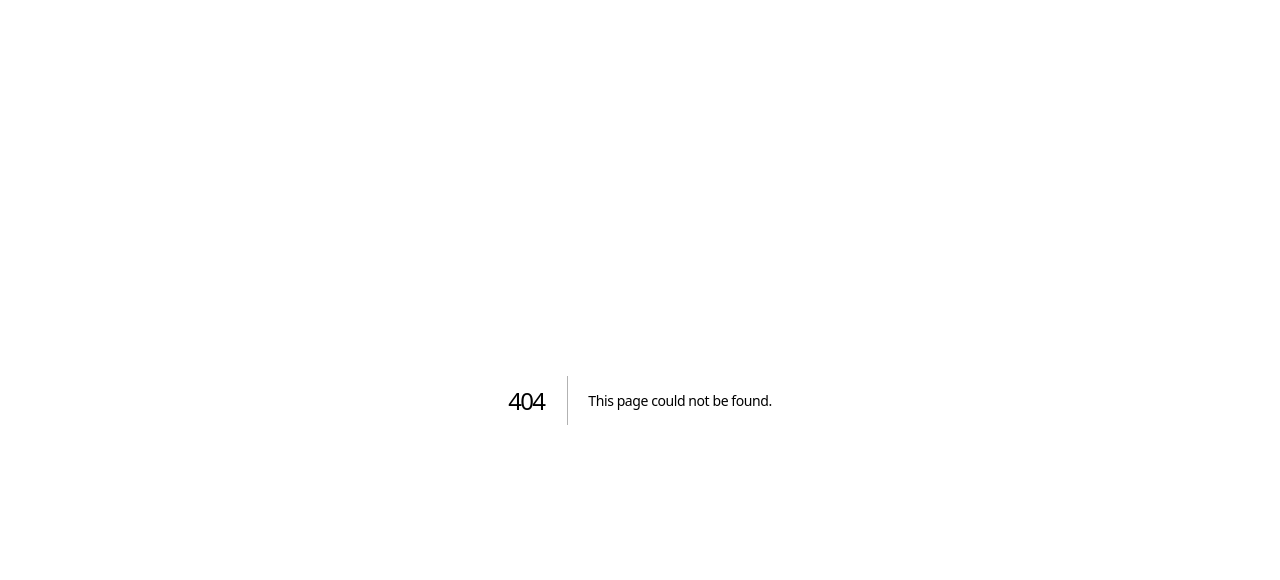
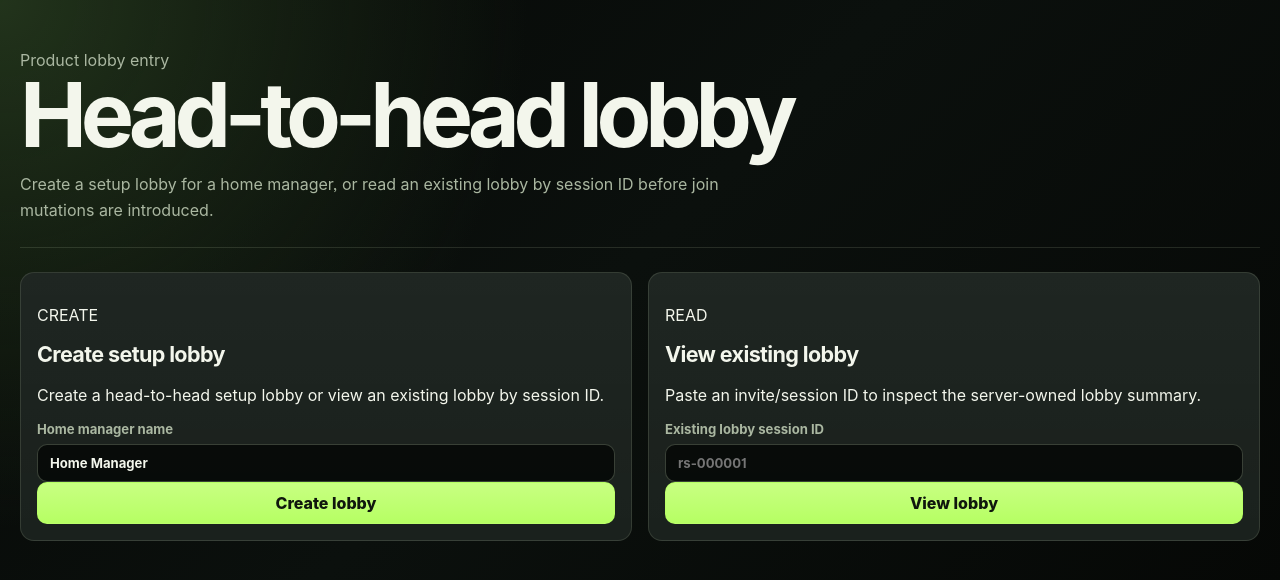
Before and after one commit to xiris/xcm0102, a Next.js app: page /head-to-head-lobby in a window 1280 px wide. Before the commit this address had no page. Shown: the top 580 px of the page. Built offline with nearby package versions, Linux system fonts and the light colour scheme.

Commit message:
feat: add head-to-head lobby entry

```diff
--- /dev/null
+++ b/app/head-to-head-lobby/page.tsx
@@ -0,0 +1,5 @@
+import { HeadToHeadLobbyEntry } from '../../src/web/HeadToHeadLobbyEntry';
+
+export default function HeadToHeadLobbyPage() {
+  return <HeadToHeadLobbyEntry />;
+}
--- /dev/null
+++ b/src/web/HeadToHeadLobbyEntry.tsx
@@ -0,0 +1,121 @@
+'use client';
+
+import { useMemo, useState } from 'react';
+import { createHeadToHeadLobbyReadModel, createHeadToHeadLobbyRequest } from './headToHeadLobbyModel';
+import { createReplaySessionFromWeb, getReplaySessionSummaryFromWeb } from './replaySessionClient';
+import { createReplaySessionLobbyStatusViewModel, type ReplaySessionLobbySummary } from './replaySessionLobbyStatusViewModel';
+import { LobbyStatusCard } from './MatchLab';
+
+export function HeadToHeadLobbyEntry() {
+  const [homeManagerName, setHomeManagerName] = useState('Home Manager');
+  const [lookupSessionId, setLookupSessionId] = useState('');
+  const [summary, setSummary] = useState<ReplaySessionLobbySummary | null>(null);
+  const [statusCopy, setStatusCopy] = useState('Create a head-to-head setup lobby or view an existing lobby by session ID.');
+  const [errorCopy, setErrorCopy] = useState<string | null>(null);
+  const [pendingLabel, setPendingLabel] = useState<string | null>(null);
+  const lobbyStatus = useMemo(() => (summary ? createReplaySessionLobbyStatusViewModel(summary) : null), [summary]);
+  const lobbyReadModel = useMemo(() => (summary ? createHeadToHeadLobbyReadModel(summary) : null), [summary]);
+
+  async function createLobby() {
+    setPendingLabel('Create lobby');
+    setErrorCopy(null);
+    setStatusCopy('Creating head-to-head lobby...');
+    try {
+      const created = await createReplaySessionFromWeb(createHeadToHeadLobbyRequest({ homeManagerName }));
+      const refreshedSummary = await getReplaySessionSummaryFromWeb(created.sessionId);
+      setSummary(refreshedSummary);
+      setLookupSessionId(created.sessionId);
+      setStatusCopy(`Created lobby ${created.sessionId}. Share the invite code with an opponent.`);
+    } catch (error) {
+      setErrorCopy(error instanceof Error ? error.message : 'Replay session request failed: unknown lobby creation error');
+      setStatusCopy('Head-to-head lobby creation failed.');
+    } finally {
+      setPendingLabel(null);
+    }
+  }
+
+  async function viewLobby() {
+    const sessionId = lookupSessionId.trim();
+    if (sessionId.length === 0) {
+      setErrorCopy('Enter an existing lobby session ID.');
+      return;
+    }
+    setPendingLabel('View lobby');
+    setErrorCopy(null);
+    setStatusCopy(`Loading lobby ${sessionId}...`);
+    try {
+      const refreshedSummary = await getReplaySessionSummaryFromWeb(sessionId);
+      setSummary(refreshedSummary);
+      setStatusCopy(`Loaded lobby ${sessionId}.`);
+    } catch (error) {
+      setErrorCopy(error instanceof Error ? error.message : 'Replay session request failed: unknown lobby lookup error');
+      setStatusCopy('Head-to-head lobby lookup failed.');
+    } finally {
+      setPendingLabel(null);
+    }
+  }
+
+  return (
+    <main className="shell head-to-head-lobby-entry">
+      <section className="hero">
+        <p>Product lobby entry</p>
+        <h1>Head-to-head lobby</h1>
+        <p>Create a setup lobby for a home manager, or read an existing lobby by session ID before join mutations are introduced.</p>
+      </section>
+
+      <section className="panel-grid">
+        <article className="info-list">
+          <div className="sectionheader">
+            <p>CREATE</p>
+            <h2>Create setup lobby</h2>
+            <p>{statusCopy}</p>
+          </div>
+          {errorCopy ? <p className="error">{errorCopy}</p> : null}
+          <label>
+            Home manager name
+            <input value={homeManagerName} onChange={(event) => setHomeManagerName(event.target.value)} />
+          </label>
+          <button type="button" onClick={createLobby} disabled={pendingLabel !== null}>
+            {pendingLabel === 'Create lobby' ? 'Creating lobby...' : 'Create lobby'}
+          </button>
+        </article>
+
+        <article className="info-list">
+          <div className="sectionheader">
+            <p>READ</p>
+            <h2>View existing lobby</h2>
+            <p>Paste an invite/session ID to inspect the server-owned lobby summary.</p>
+          </div>
+          <label>
+            Existing lobby session ID
+            <input value={lookupSessionId} onChange={(event) => setLookupSessionId(event.target.value)} placeholder="rs-000001" />
+          </label>
+          <button type="button" onClick={viewLobby} disabled={pendingLabel !== null}>
+            {pendingLabel === 'View lobby' ? 'Viewing lobby...' : 'View lobby'}
+          </button>
+        </article>
+      </section>
+
+      {lobbyReadModel && lobbyStatus ? (
+        <section className="panel-grid">
+          <article className="info-list">
+            <div className="sectionheader">
+              <p>LOBBY READ MODEL</p>
+              <h2>{lobbyReadModel.title}</h2>
+              <p>{lobbyReadModel.inviteLabel}</p>
+            </div>
+            <ul>
+              <li>{lobbyReadModel.homeManagerLabel}</li>
+              <li>{lobbyReadModel.awayManagerLabel}</li>
+              <li>{lobbyReadModel.readinessLabel}</li>
+            </ul>
+            <p>{lobbyReadModel.readOnlyNotice}</p>
+          </article>
+          <article>
+            <LobbyStatusCard status={lobbyStatus} />
+          </article>
+        </section>
+      ) : null}
+    </main>
+  );
+}
--- /dev/null
+++ b/src/web/headToHeadLobbyModel.ts
@@ -0,0 +1,69 @@
+import { createAssignmentState } from './assignmentState';
+import type { WebReplaySessionCreateRequest } from './replaySessionClient';
+import type { ReplaySessionLobbySummary } from './replaySessionLobbyStatusViewModel';
+import { defaultTacticalState } from './tacticalPayload';
+
+export type HeadToHeadLobbyRequestInput = {
+  homeManagerName: string;
+  seed?: number;
+};
+
+export type HeadToHeadLobbyReadModel = {
+  title: string;
+  inviteLabel: string;
+  homeManagerLabel: string;
+  awayManagerLabel: string;
+  readinessLabel: string;
+  readOnlyNotice: string;
+};
+
+export function createHeadToHeadLobbyRequest({ homeManagerName, seed = 311 }: HeadToHeadLobbyRequestInput): WebReplaySessionCreateRequest {
+  const tacticalState = defaultTacticalState();
+  const displayName = normalizeDisplayName(homeManagerName);
+  return {
+    ...tacticalState,
+    seed,
+    currentMinute: 0,
+    homeAssignments: createAssignmentState('home', tacticalState.homeFormation).assignments,
+    awayAssignments: createAssignmentState('away', tacticalState.awayFormation).assignments,
+    ownership: {
+      mode: 'head_to_head',
+      lobbyState: 'setup',
+      sides: {
+        home: { managerId: `home-${slugify(displayName)}`, displayName }
+      }
+    }
+  };
+}
+
+export function createHeadToHeadLobbyReadModel(summary: ReplaySessionLobbySummary): HeadToHeadLobbyReadModel {
+  const homeManager = summary.ownership.sides.home?.displayName ?? 'waiting for home manager';
+  const awayManager = summary.ownership.sides.away?.displayName ?? 'waiting for opponent';
+  const hasHome = summary.ownership.sides.home !== undefined;
+  const hasAway = summary.ownership.sides.away !== undefined;
+  return {
+    title: 'Head-to-head lobby',
+    inviteLabel: `Invite code: ${summary.sessionId}`,
+    homeManagerLabel: `Home manager: ${homeManager}`,
+    awayManagerLabel: `Away manager: ${awayManager}`,
+    readinessLabel: formatReadiness(summary, hasHome, hasAway),
+    readOnlyNotice: 'This entry route can create and read lobbies. Joining and lobby transitions remain server-owned follow-up actions.'
+  };
+}
+
+function normalizeDisplayName(value: string): string {
+  const normalized = value.trim().replace(/\s+/g, ' ');
+  return normalized.length > 0 ? normalized : 'Home Manager';
+}
+
+function slugify(value: string): string {
+  const slug = value.toLowerCase().replace(/[^a-z0-9]+/g, '-').replace(/^-+|-+$/g, '');
+  return slug.length > 0 ? slug : 'manager';
+}
+
+function formatReadiness(summary: ReplaySessionLobbySummary, hasHome: boolean, hasAway: boolean): string {
+  if (summary.lobbyState !== 'setup') return `Lobby state: ${summary.lobbyState}.`;
+  if (!hasHome) return 'Waiting for a home manager before setup can lock.';
+  if (!hasAway) return 'Waiting for an away manager before setup can lock.';
+  return 'Both managers are present; setup can lock through the guarded transition flow.';
+}
```
Also changed, not shown: scripts/run-mission-tests.ts (+8 -0 lines), 6 other files (tests, documents, lock files or other folders).
